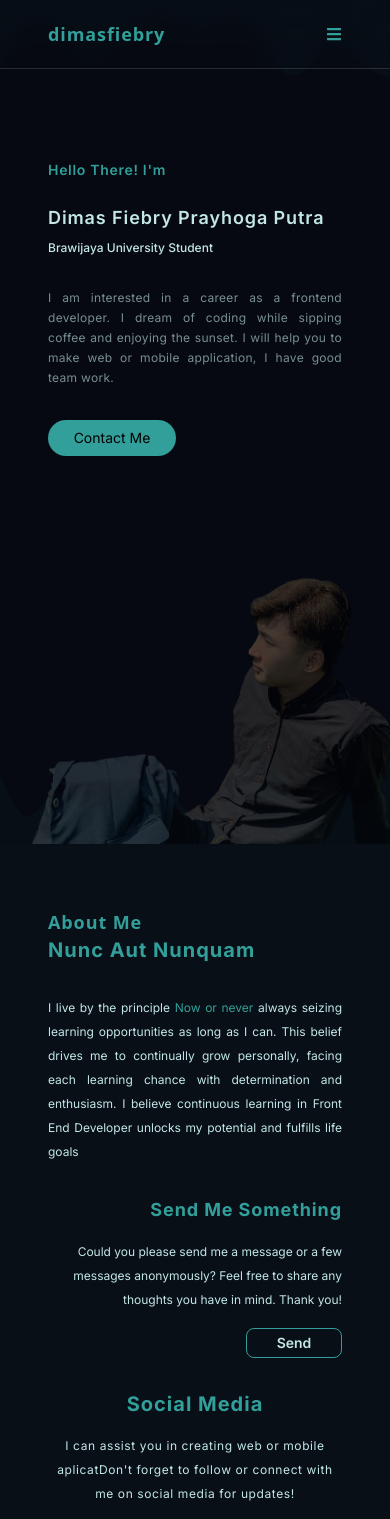
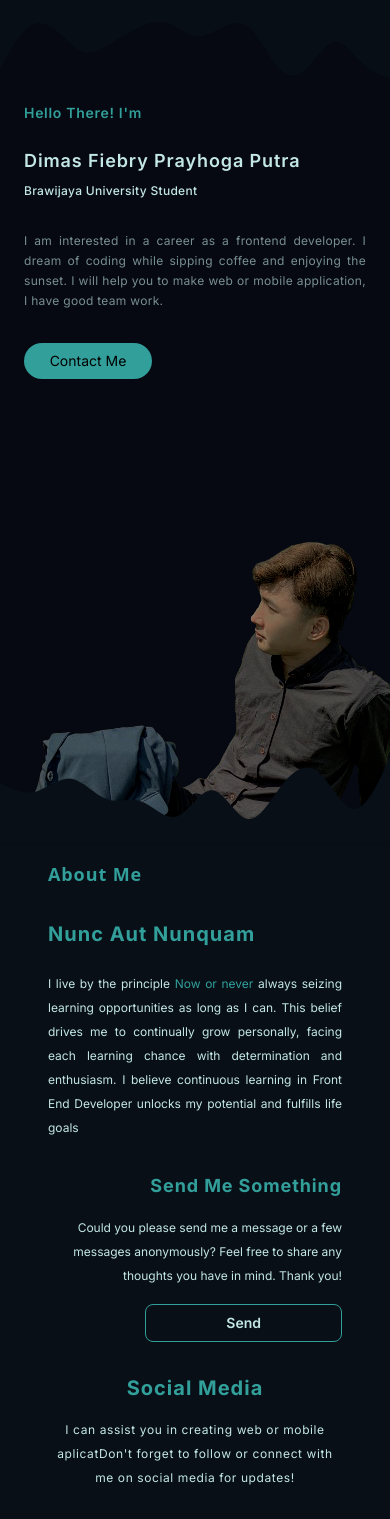
Before and after one commit to fiebryhoga/Portofolio-Server-Connected, a Next.js app: page / in a window 390 px wide. Shown: the top 1519 px of the page. Built offline with nearby package versions, Linux system fonts and the light colour scheme.

Commit message:
Resolve responsive mobile

```diff
--- a/app/Page/about/page.jsx
+++ b/app/Page/about/page.jsx
@@ -11,12 +11,12 @@ const About = () => {
     AOS.init();
   }, []);
   return (
-    <section className="h-full lg:h-screen bg-[#080F17] lg:pt-20 pt-16 pb-12">
+    <section className="h-full lg:h-screen bg-[#080F17] lg:pt-20 pt-4 pb-12">
       <Header data-aos="fide-up" data-aos-duration="2000">
         About Me
       </Header>
-      <div className="flex flex-col lg:flex-row lg:py-16">
-        <div className="px-12 lg:px-28 lg:pr-36 lg:w-2/3 flex flex-col gap-8">
+      <div className="flex flex-col mt-8 lg:flex-row lg:py-16">
+        <div className="px-12 lg:px-28 lg:pr-36 lg:w-2/3 flex flex-col gap-6">
           <h2
             className=" text-xl lg:text-4xl font-bold tracking-wider text-[#329f9a]"
             data-aos="fade-right"
@@ -60,7 +60,7 @@ const About = () => {
             data-aos="fade-left"
             data-aos-duration="2000"
           >
-            <button className="relative isolation-auto z-10 before:absolute before:w-full before:transition-all before:duration-700 before:hover:w-full hover:text-white before:-right-full before:hover:right-0 before:rounded-full before:bg-[#329f9a] before:-z-10 before:aspect-square before:hover:scale-150 overflow-hidden before:hover:duration-700 inline-flex items-center justify-center px-4 py-1 lg:py-3 w-24 lg:w-44 text-sm font-semibold text-[#c3e7e5] bg-transparent border lg:border-2 border-[#329f9a] rounded-lg shadow-sm gap-x-2 hover:bg-transparent disabled:opacity-50 disabled:pointer-events-none">
+            <button className="relative isolation-auto z-10 before:absolute before:w-full before:transition-all before:duration-700 before:hover:w-full hover:text-white before:-right-full before:hover:right-0 before:rounded-full before:bg-[#329f9a] before:-z-10 before:aspect-square before:hover:scale-150 overflow-hidden before:hover:duration-700 inline-flex items-center justify-center px-20 py-2 lg:py-3 lg:w-44 text-sm font-semibold text-[#c3e7e5] bg-transparent border lg:border-2 border-[#329f9a] rounded-lg shadow-sm gap-x-2 hover:bg-transparent disabled:opacity-50 disabled:pointer-events-none">
               Send
             </button>
           </a>
--- a/app/Page/home/page.jsx
+++ b/app/Page/home/page.jsx
@@ -1,7 +1,7 @@
 /* eslint-disable @next/next/no-img-element */
 /* eslint-disable react/no-unescaped-entities */
 "use client";
-import { React, useEffect } from "react";
+import React, { useEffect } from "react";
 import AOS from "aos";
 import "aos/dist/aos.css";
 
@@ -11,9 +11,15 @@ const Home = () => {
   }, []);
 
   return (
-    <div className="h-screen lg:pt-16 pt-36 flex flex-col">
+    <div
+      className="h-screen w-full flex flex-col overflow-x-hidden bg-containm bg-no-repeat relative bg-opacity-80"
+      style={{
+        backgroundImage: "url('/assets/image/home/Background.png')",
+        backgroundPosition: "center calc(100% - 25px)",
+      }}
+    >
       <svg
-        className="absolute z-20 top-0 opacity-20"
+        className="z-20 top-0 opacity-20 w-full"
         xmlns="http://www.w3.org/2000/svg"
         viewBox="0 0 1440 320"
       >
@@ -24,14 +30,14 @@ const Home = () => {
         ></path>
       </svg>
       <div className="w-full flex flex-col md:flex-row">
-        <div className="px-12 md:pl-20 lg:pl-28 w-full flex flex-col justify-center gap-2 lg:pb-44">
+        <div className="px-6 md:px-20 lg:px-28 w-full flex flex-col justify-center gap-2 lg:pb-44">
           <h3 className="py-4 text-sm font-semibold tracking-wider text-[#329f9a]">
             Hello There! I'm
           </h3>
           <h1 className="text-lg font-semibold tracking-wider text-[#c3e7e5]">
             Dimas Fiebry Prayhoga Putra
           </h1>
-          <h3 className="text-xs font-medium tracking wide text-[#c3e7e5]">
+          <h3 className="text-xs font-medium tracking-wide text-[#c3e7e5]">
             Brawijaya University Student
           </h3>
           <p className="text-xs font-normal tracking-wide py-6 opacity-60 leading-5 text-justify text-[#c3e7e5]">
@@ -44,13 +50,7 @@ const Home = () => {
           </button>
         </div>
       </div>
-
-      <img
-        className=" absolute z-40 w-full drop-shadow-sm bottom-0 opacity-50 object-fit"
-        src="/assets/image/home/Background.png"
-        alt="Background"
-      />
-      <svg
+      {/* <svg
         className="absolute bottom-0 z-0 right-0 opacity-20"
         xmlns="http://www.w3.org/2000/svg"
         viewBox="0 0 1440 320"
@@ -60,6 +60,18 @@ const Home = () => {
           fillOpacity="0.2"
           d="M0,64L16,101.3C32,139,64,213,96,218.7C128,224,160,160,192,144C224,128,256,160,288,176C320,192,352,192,384,176C416,160,448,128,480,106.7C512,85,544,75,576,90.7C608,107,640,149,672,181.3C704,213,736,235,768,208C800,181,832,107,864,64C896,21,928,11,960,16C992,21,1024,43,1056,85.3C1088,128,1120,192,1152,192C1184,192,1216,128,1248,128C1280,128,1312,192,1344,181.3C1376,171,1408,85,1424,42.7L1440,0L1440,320L1424,320C1408,320,1376,320,1344,320C1312,320,1280,320,1248,320C1216,320,1184,320,1152,320C1120,320,1088,320,1056,320C1024,320,992,320,960,320C928,320,896,320,864,320C832,320,800,320,768,320C736,320,704,320,672,320C640,320,608,320,576,320C544,320,512,320,480,320C448,320,416,320,384,320C352,320,320,320,288,320C256,320,224,320,192,320C160,320,128,320,96,320C64,320,32,320,16,320L0,320Z"
         ></path>
+      </svg> */}
+
+      <svg
+        className="absolute bottom-0 z-0 right-0"
+        xmlns="http://www.w3.org/2000/svg"
+        viewBox="0 0 1440 320"
+      >
+        <path
+          fill="#080F17"
+          fill-opacity="1"
+          d="M0,96L21.8,106.7C43.6,117,87,139,131,128C174.5,117,218,75,262,80C305.5,85,349,139,393,154.7C436.4,171,480,149,524,165.3C567.3,181,611,235,655,218.7C698.2,203,742,117,785,122.7C829.1,128,873,224,916,229.3C960,235,1004,149,1047,96C1090.9,43,1135,21,1178,58.7C1221.8,96,1265,192,1309,192C1352.7,192,1396,96,1418,48L1440,0L1440,320L1418.2,320C1396.4,320,1353,320,1309,320C1265.5,320,1222,320,1178,320C1134.5,320,1091,320,1047,320C1003.6,320,960,320,916,320C872.7,320,829,320,785,320C741.8,320,698,320,655,320C610.9,320,567,320,524,320C480,320,436,320,393,320C349.1,320,305,320,262,320C218.2,320,175,320,131,320C87.3,320,44,320,22,320L0,320Z"
+        ></path>
       </svg>
     </div>
   );
--- a/app/components/Navbar.jsx
+++ b/app/components/Navbar.jsx
@@ -26,7 +26,7 @@ const Navbar = () => {
   ];
 
   return (
-    <div className="w-full justify-between pr-12 md:pr-0 md:justify-normal z-50 fixed flex flex-row gap-40 bg-transparent py-5 border-b border-b-gray-200 border-opacity-15 items-center backdrop-blur-lg">
+    <div className="w-full justify-between pr-12 md:pr-0 md:justify-normal z-50 fixed flex flex-row md:gap-40 bg-transparent py-5 border-b border-b-gray-200 border-opacity-15 items-center backdrop-blur-lg">
       <Link href="/" passHref>
         <Header>dimasfiebry</Header>
       </Link>
@@ -44,7 +44,7 @@ const Navbar = () => {
       </nav>
       {/* mobile */}
       {nav ? (
-        <div className="opacity-25 fixed w-full h-screen z-10 top-0 left-0"></div>
+        <div className="opacity-25 fixed w-full h-screen z-10 top-0 right-0"></div>
       ) : (
         ""
       )}
--- a/app/globals.css
+++ b/app/globals.css
@@ -16,15 +16,12 @@
   }
 }
 
-/* body {
-  color: rgb(var(--foreground-rgb));
-  background: linear-gradient(
-      to bottom,
-      transparent,
-      rgb(var(--background-end-rgb))
-    )
-    rgb(var(--background-start-rgb));
-} */
+body, html {
+  margin: 0;
+  padding: 0;
+  overflow-x: hidden;
+}
+
 
 @layer utilities {
   .text-balance {
--- a/app/page.jsx
+++ b/app/page.jsx
@@ -15,8 +15,8 @@ const Page = () => {
   }, []);
 
   return (
-    <main className="min-h-screen w-full bg-[#060911]">
-      <Navbar />
+    <main className="bg-[#060911]">
+      {/* <Navbar /> */}
       <div className="flex flex-col">
         <div id="home">
           <Home />
@@ -28,7 +28,7 @@ const Page = () => {
           <Blog />
         </div>
         <div className="h-screen">hahaha</div>
-        {/* Tambahkan section lainnya jika diperlukan */}
+
       </div>
     </main>
   );
```
